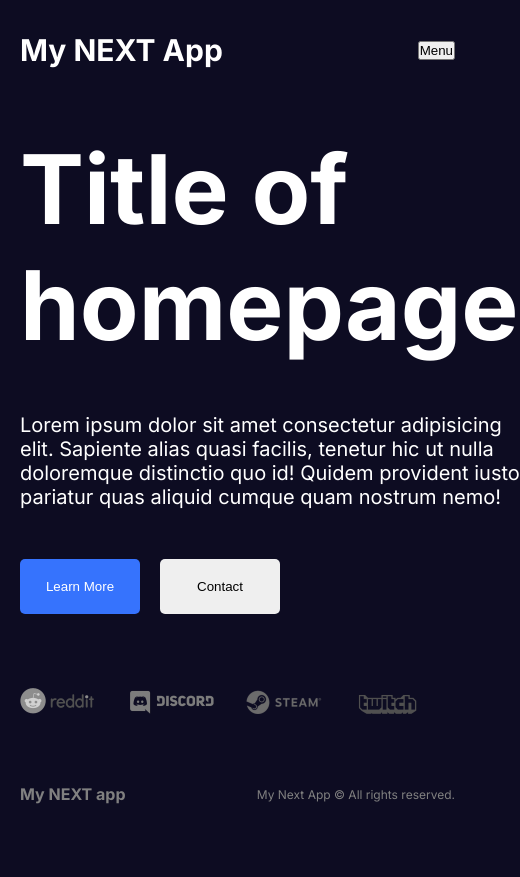
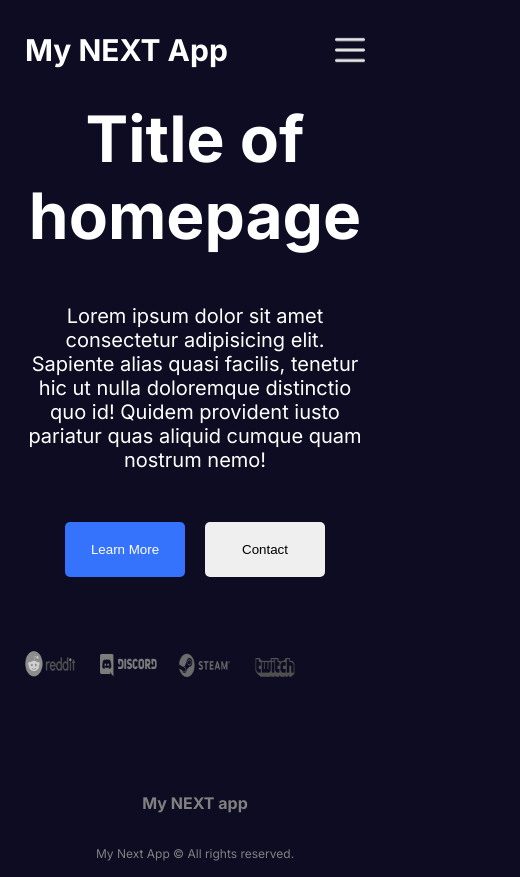
Before and after one commit to gritNgo/nextapp, a Next.js app: page / in a window 390 px wide. Shown: the whole page, 520 px wide, since content can reach past the window. Before the commit the page ends 844 px from the top, so only its background shows below. Built offline with nearby package versions, Linux system fonts and the light colour scheme; grey boxes are pictures that could not be loaded.

Commit message:
Added responsiveness to pages

```diff
--- a/src/app/about/about.module.css
+++ b/src/app/about/about.module.css
@@ -47,3 +47,14 @@
 .img {
     object-fit: contain;
 }
+
+@media (max-width: 768px) {
+    .container {
+        flex-direction: column;
+        text-align: center;
+    }
+    .boxes {
+        flex-direction: column;
+        gap: 50px;
+    }
+}
--- a/src/app/blog/[slug]/singlePost.module.css
+++ b/src/app/blog/[slug]/singlePost.module.css
@@ -52,3 +52,9 @@
 .content {
     font-size: 20px;
 }
+
+@media (max-width: 768px) {
+    .imgContainer {
+        display: none;
+    }
+}
--- a/src/app/contact/contact.module.css
+++ b/src/app/contact/contact.module.css
@@ -43,3 +43,9 @@
     border-radius: 5px;
     cursor: pointer;
 }
+
+@media (max-width: 768px) {
+    .container {
+        flex-direction: column;
+    }
+}
--- a/src/app/globals.css
+++ b/src/app/globals.css
@@ -72,3 +72,9 @@
         width: 475px;
     }
 }
+
+@media (max-width: 475px) {
+    .container {
+        width: 380px;
+    }
+}
--- a/src/app/home.module.css
+++ b/src/app/home.module.css
@@ -47,5 +47,24 @@
 .imgContainer {
     flex: 1;
     position: relative;
+}
 
+@media (max-width: 1024px) {
+    .container {
+        flex-direction: column;
+        text-align: center;
+    }
+
+    .buttons {
+        justify-content: center;
+    }
 }
+@media (max-width: 768px) {
+    .title {
+        font-size: 64px;
+    }
+
+    .brands {
+        width: 100%;
+    }
+}
--- a/src/components/footer/footer.module.css
+++ b/src/components/footer/footer.module.css
@@ -13,3 +13,11 @@
 .text {
     font-size: 12px;
 }
+
+@media (max-width: 768px) {
+    .container {
+        flex-direction: column;
+        align-items: center;
+        justify-content: space-around;
+    }
+}
--- a/src/components/navbar/links/Links.jsx
+++ b/src/components/navbar/links/Links.jsx
@@ -2,6 +2,7 @@
 import { useState } from "react";
 import styles from "./links.module.css";
 import NavLink from "./navLink/navLink";
+import Image from "next/image";
 
 const links = [
   {
@@ -44,7 +45,14 @@
           <NavLink item={{ title: "Login", path: "/login" }} />
         )}
       </div>
-      <button className={styles.menuButton} onClick={() => setOpen((prev) => !prev)}>Menu</button>
+      <Image
+        className={styles.menuButton}
+        src="/menu.png"
+        alt=""
+        width={30}
+        height={30}
+        onClick={() => setOpen((prev) => !prev)}
+      />
       {open && (
         <div className={styles.mobileLinks}>
           {links.map((link) => (
--- a/src/components/navbar/links/links.module.css
+++ b/src/components/navbar/links/links.module.css
@@ -33,8 +33,7 @@
         right: 0;
         width: 50%;
         height: calc(100vh - 100px);
-        /* background-color: var(--bg); */
-        background-color: rebeccapurple;
+        background-color: var(--bg);
         display: flex;
         flex-direction: column;
         align-items: center;
```
Also changed, not shown: src/app/layout.js (line endings or trailing spaces).
